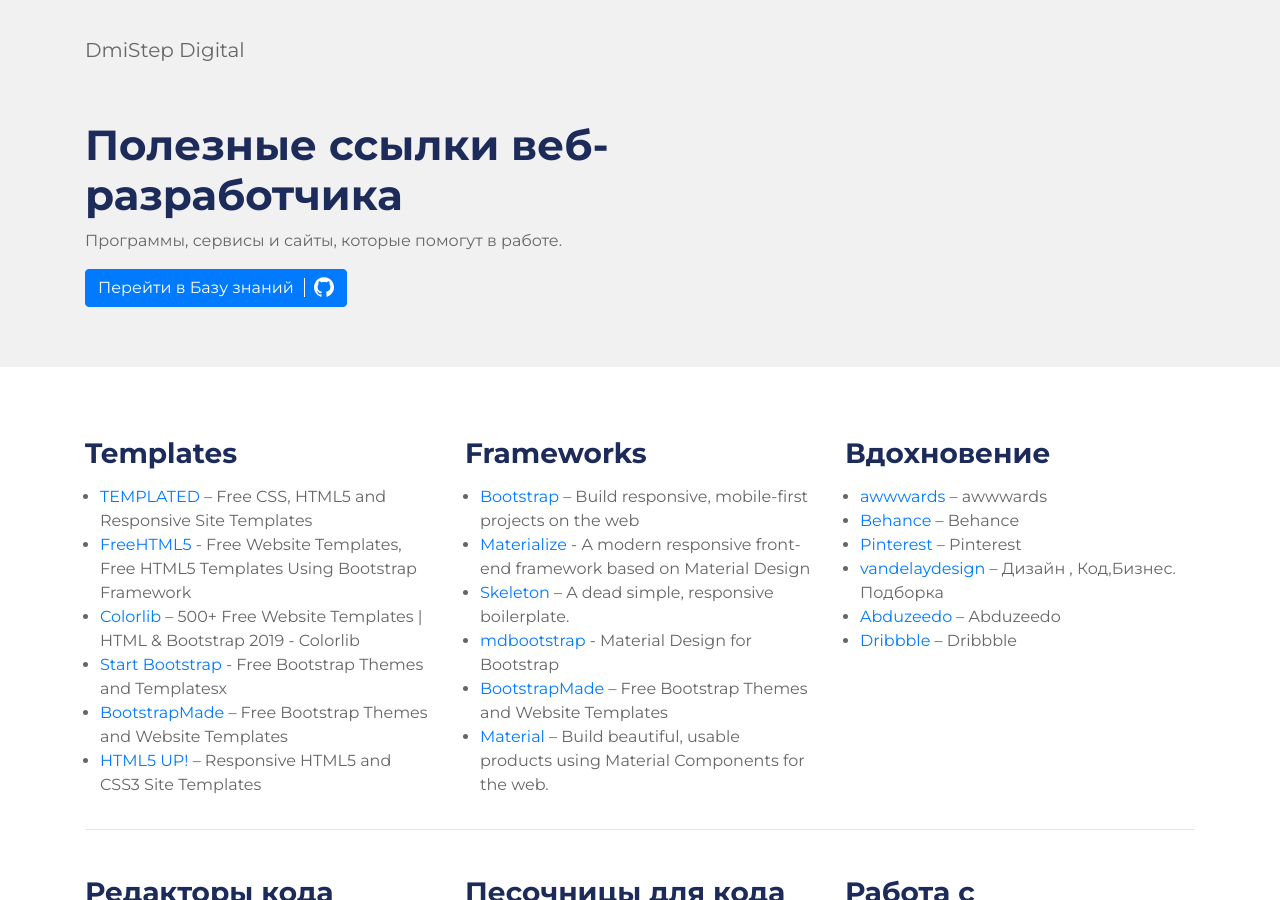
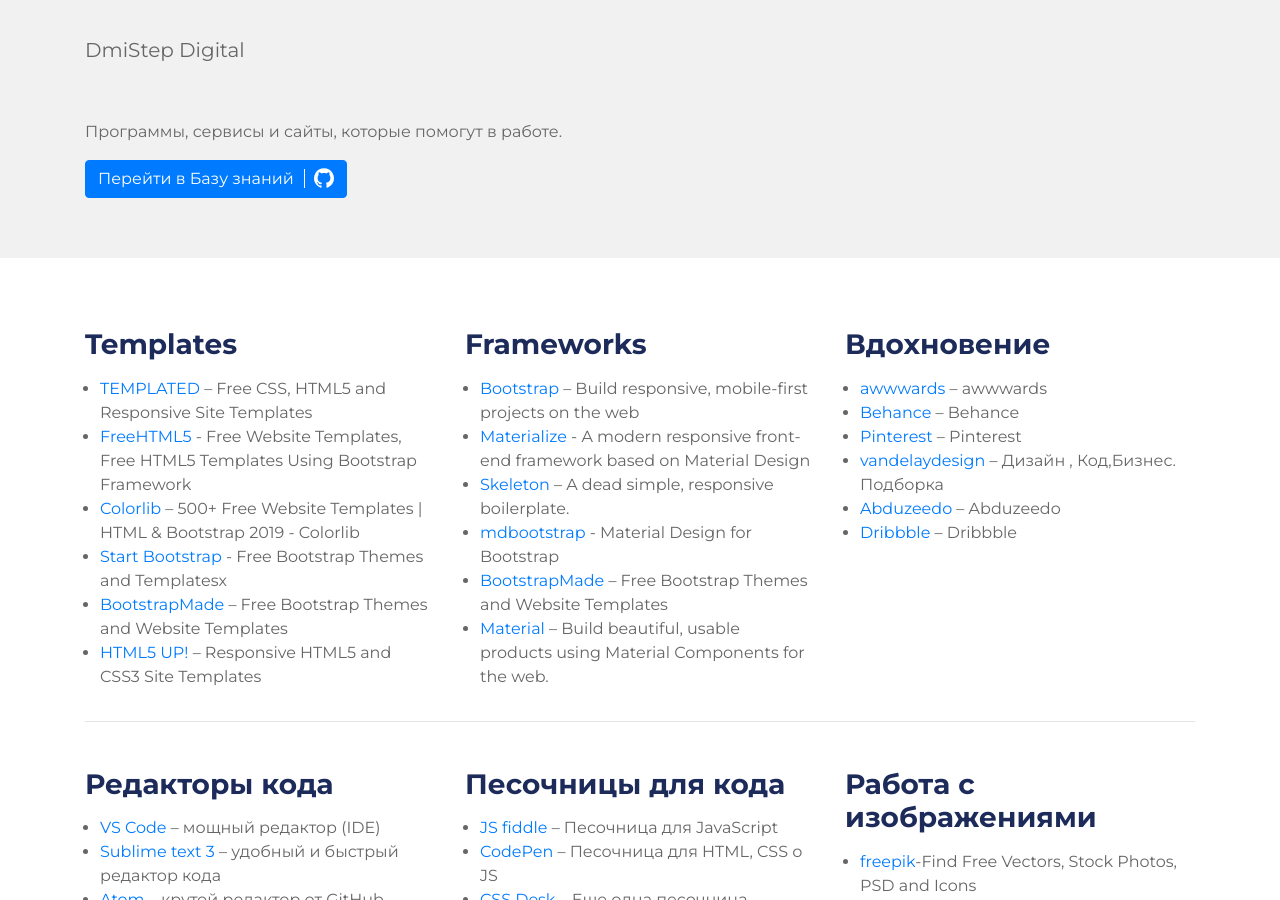
Before and after one commit to Dmistep/dmistep.github.io, a Jekyll site: the page built from mylink/index.html, in a window 1280 px wide and 900 px high. Built offline with Jekyll 4.4.1, drawn with Linux system fonts in a browser that asks for light colours.

Commit message:
update mylink_header.html

```diff
--- a/_includes/mylink_header.html
+++ b/_includes/mylink_header.html
@@ -1,3 +1,6 @@
+
+
+
 <header class="header">
 		<div class="container">
 			<div class="row">
@@ -17,7 +20,8 @@
 			</div>
 			<div class="row">
 				<div class="col-lg-6">
-					<h1 class="header__title">Полезные ссылки веб-разработчика</h1>
+					<!---<h1 class="header__title">Полезные ссылки веб-разработчика</h1>--->
+					    <h1 class="header__title"> {{ page.title }} </h1>
 					<p class="header__text">Программы, сервисы и сайты, которые помогут в работе.</p>
 					<a target="_blank" href="https://bkb3vvn6.gitbook.io/knowledge-base/" class="btn btn-primary"> <span
 							class="button-text">Перейти в Базу знаний</span> <img class="button-img"
```
